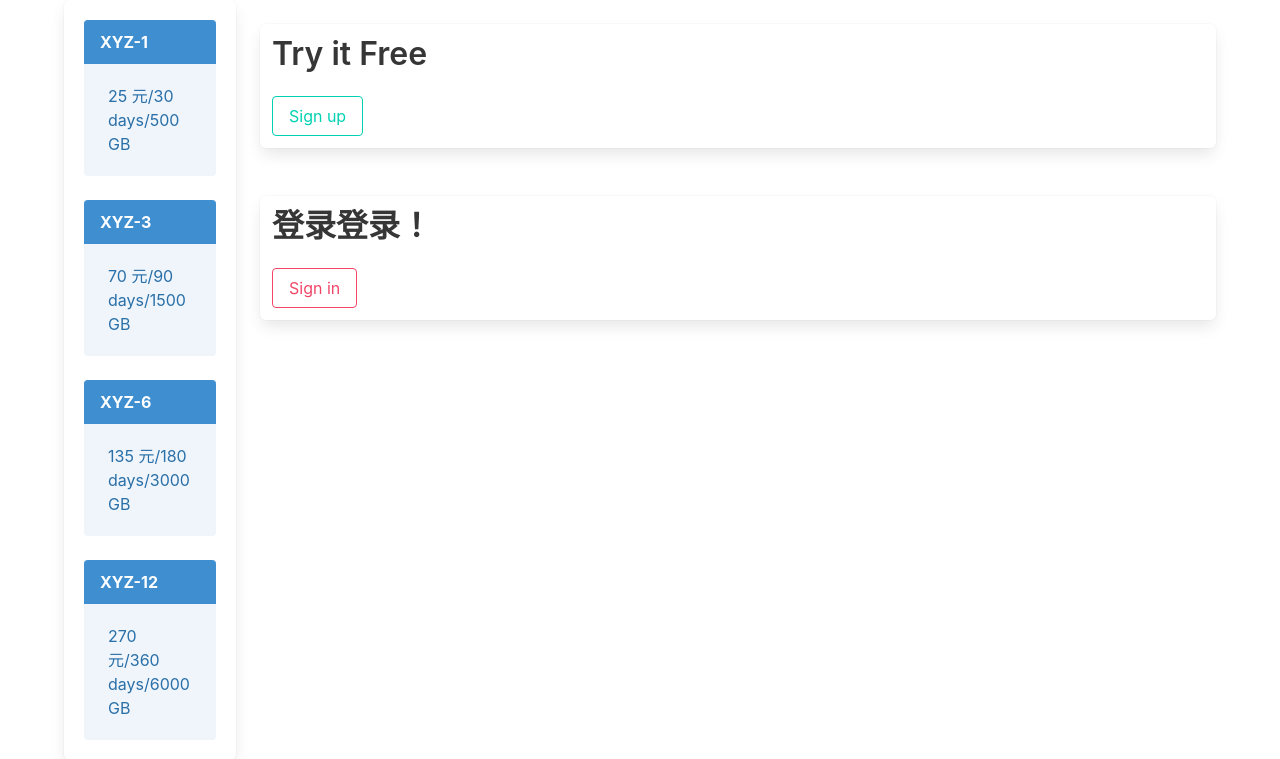
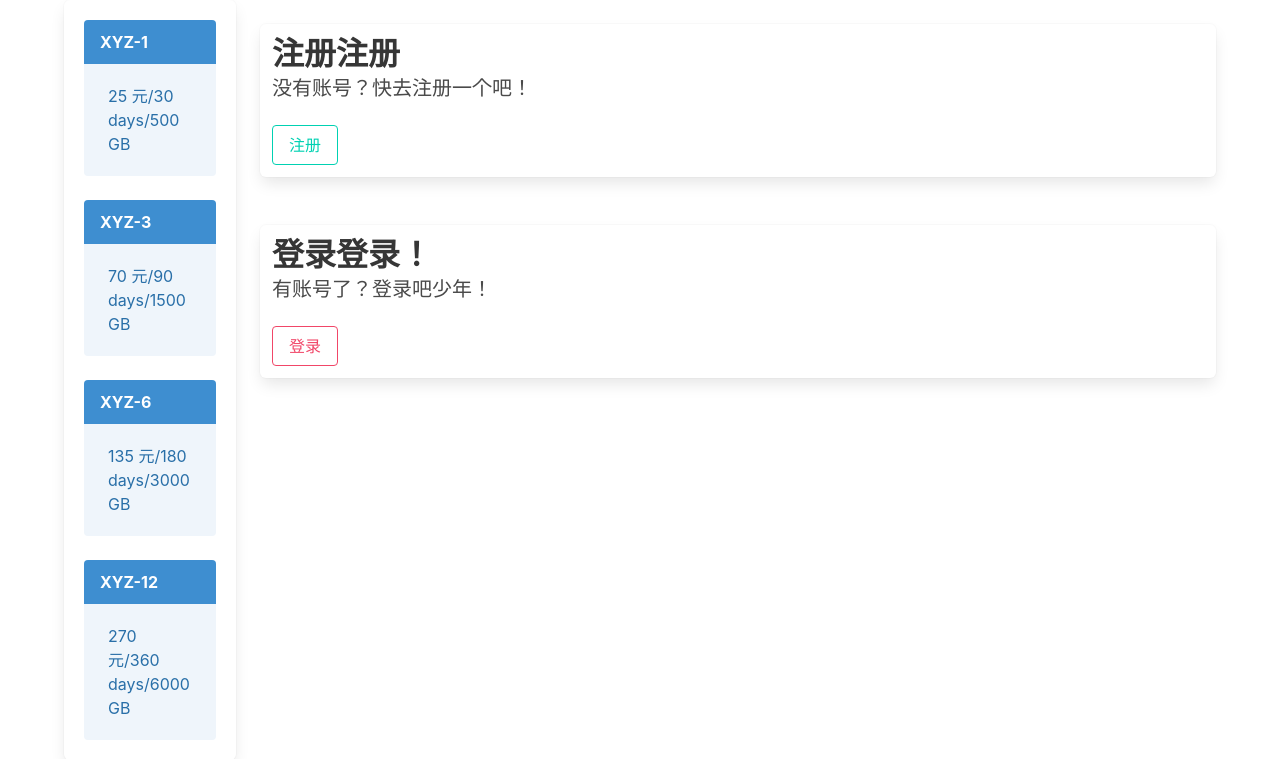
Before and after one commit to euati/yxorp, a Django app: page / in a window 1280 px wide. Shown: the part 52-811 px from the top of the page. Run offline with Django 3.2, Linux system fonts and the light colour scheme; parts of the project's set-up code (start-up, migrations or seed data) failed here and were passed over; some libraries are stand-ins or nearby versions.

Commit message:
Исправил index

```diff
--- a/templates/sspanel/index.html
+++ b/templates/sspanel/index.html
@@ -1,7 +1,8 @@
 {% extends 'base.html' %} {% load ehcofilter %}{% block main %}
+
 <br /> {% if user.is_authenticated %}
 <div class="box">
-    <p class="title">Hello: {{ user.username }}</p>
+    <p class="title">欢迎小主: {{ user.username }}</p>
     <p class="subtitle">点击下方按钮进入用户中心 </p>
     <button class="button">
         <a href="{% url 'sspanel:userinfo' %}">进入</a>
@@ -12,8 +13,9 @@
 <div class="column box ">
     {% settings_value "ALLOW_REGISTER" as allow_register %}
     {% if allow_register is True %}
-    <h1 class="title"> Try it Free</h1>
-    <a class="button is-primary is-outlined" href="{% url 'sspanel:register' %}">Sign up</a>
+    <h1 class="title"> 注册注册</h1>
+    <h2 class="subtitle">没有账号？快去注册一个吧！</h2>
+    <a class="button is-primary is-outlined" href="{% url 'sspanel:register' %}">注册</a>
     {% else %}
     <h1 class="title"> 抱歉抱歉！</h1>
     <h2 class="subtitle">暂时关闭注册了呢~</h2>
@@ -22,6 +24,7 @@
 <br />
 <div class="column box ">
     <h1 class="title"> 登录登录！</h1>
-    <a class="button is-danger is-outlined" href="{% url 'sspanel:login' %}">Sign in</a>
+    <h2 class="subtitle">有账号了？登录吧少年！</h2>
+    <a class="button is-danger is-outlined" href="{% url 'sspanel:login' %}">登录</a>
 </div>
 <br /> {% endif %} {% endblock main %}
```
